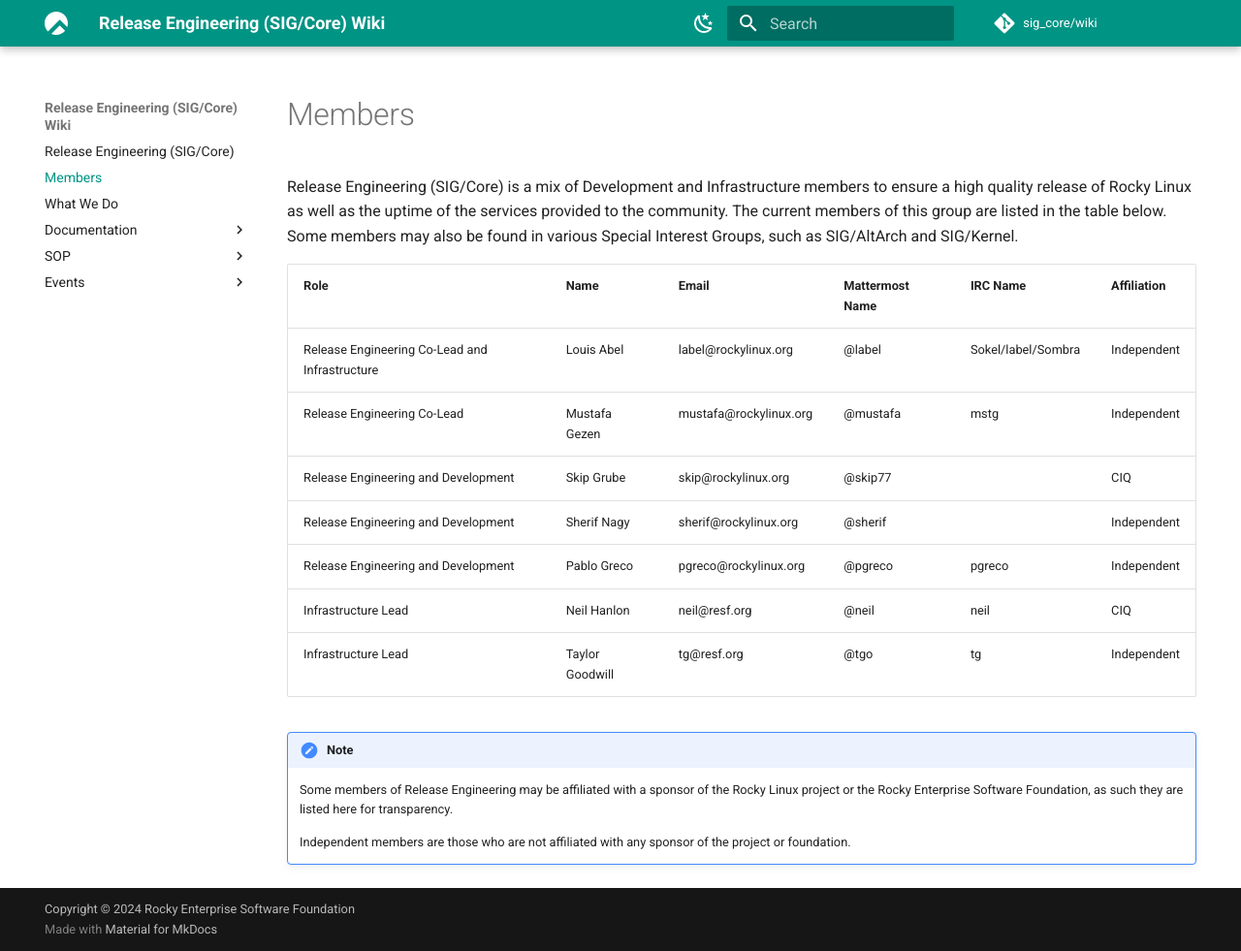
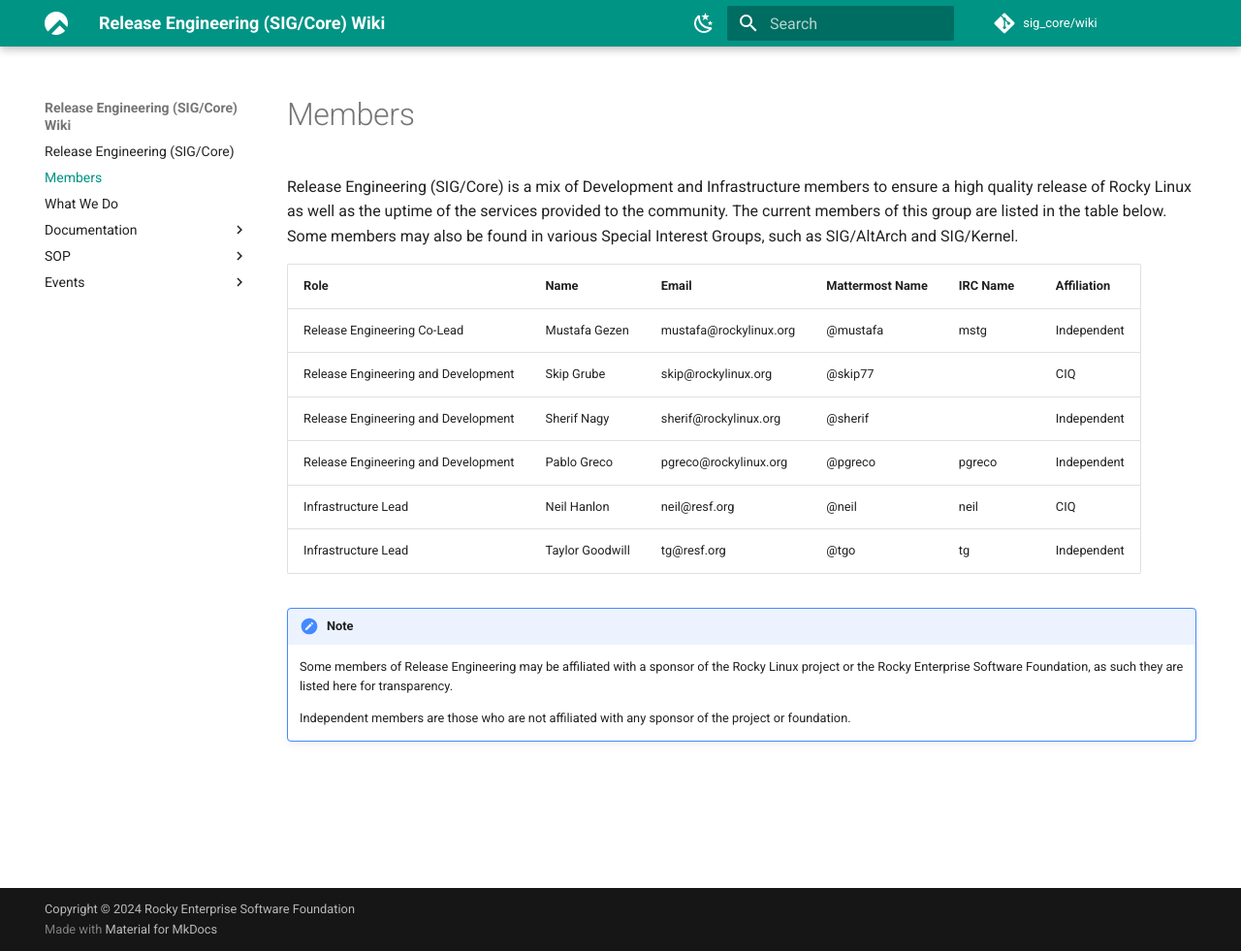
Before and after one commit to rocky-linux/sig-core-wiki, an MkDocs documentation site: the page built from docs/members.md, in a window 1280 px wide and 981 px high. Shown: the whole window at 97% size. Built offline with MkDocs 1.6.1 and Material for MkDocs 9.7.7, drawn with Linux system fonts in a browser that asks for light colours.

Commit message:
removing self from members

```diff
--- a/docs/members.md
+++ b/docs/members.md
@@ -6,7 +6,6 @@
 
 | Role                                              | Name                            | Email                   | Mattermost Name   | IRC Name           | Affiliation |
 |---------------------------------------------------|---------------------------------|------------------------ |-------------------|--------------------|-------------|
-| Release Engineering Co-Lead and Infrastructure    | Louis Abel                      | label@rockylinux.org    | @label            | Sokel/label/Sombra | Independent |
 | Release Engineering Co-Lead                       | Mustafa Gezen                   | mustafa@rockylinux.org  | @mustafa          | mstg               | Independent |
 | Release Engineering and Development               | Skip Grube                      | skip@rockylinux.org     | @skip77           |                    | CIQ         |
 | Release Engineering and Development               | Sherif Nagy                     | sherif@rockylinux.org   | @sherif           |                    | Independent |
```
